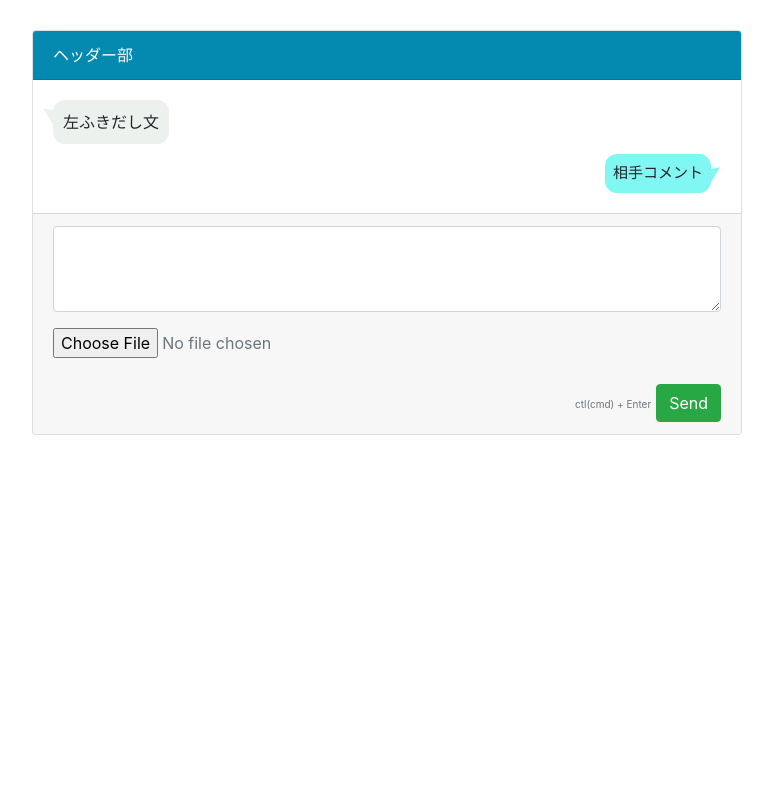
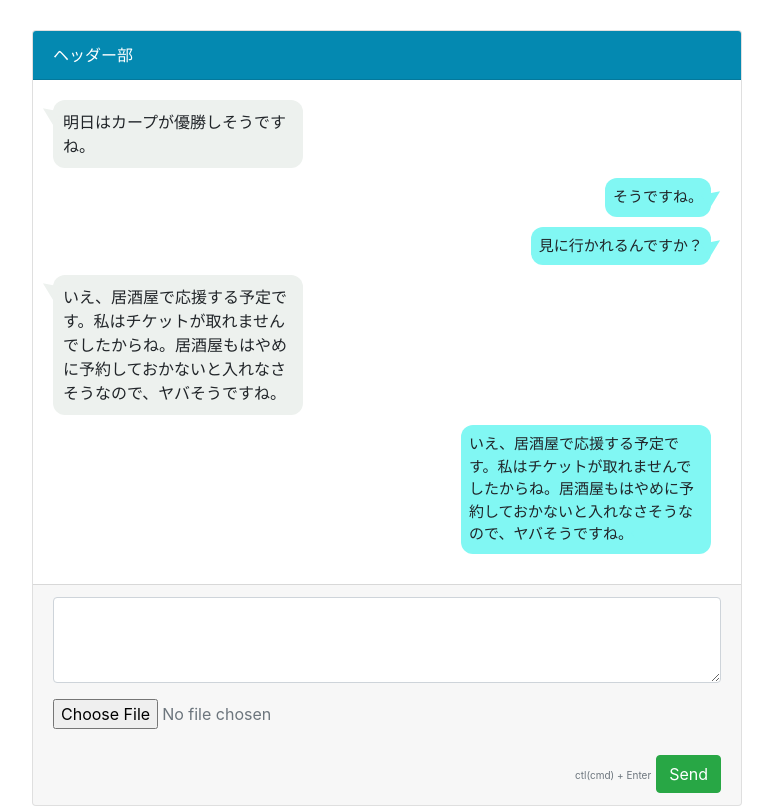
Before and after one commit to mmorito/angular-firebase, an Angular app in the folder frontend/: page / in a window 1280 px wide. Shown: the whole page, without its empty margins (253-1026 px from the left). Built offline with nearby package versions, Linux system fonts and the light colour scheme.

Commit message:
Split message element to other component.

```diff
--- a/frontend/src/app/chat/chat.component.css
+++ b/frontend/src/app/chat/chat.component.css
@@ -16,57 +16,3 @@
   float: right;
   margin-top: 10px;
 }
-
-
-/* 左コメント */
-.says {
-    display: inline-block;
-    position: relative;
-    padding: 10px;
-    max-width: 250px;
-    border-radius: 12px;
-    background: #edf1ee;
-}
-
-.says:after {
-    content: "";
-    display: inline-block;
-    position: absolute;
-    top: 3px;
-    left: -19px;
-    border: 8px solid transparent;
-    border-right: 18px solid #edf1ee;
-    -ms-transform: rotate(35deg);
-    -webkit-transform: rotate(35deg);
-    transform: rotate(35deg);
-}
-.says p {
-    margin: 0;
-    padding: 0;
-}
-
-/* 右コメント */
-.mycomment {
-    margin: 10px 0;
-}
-.mycomment p{
-    display: inline-block;
-    float: right;
-    position: relative;
-    margin: 0 10px 0 0;
-    padding: 8px;
-    max-width: 250px;
-    border-radius: 12px;
-    background: #81F7F3;
-    font-size: 15px;
-}
-
-.mycomment p:after {
-    content: "";
-    position: absolute;
-    border: 8px solid transparent;
-    border-left: 18px solid #81F7F3;
-    -ms-transform: rotate(-35deg);
-    -webkit-transform: rotate(-35deg);
-    transform: rotate(-35deg);
-}
--- a/frontend/src/app/chat/chat.component.html
+++ b/frontend/src/app/chat/chat.component.html
@@ -4,15 +4,7 @@
       ヘッダー部
     </div>
     <div class="card-body">
-      <!--左コメント-->
-      <div class="says">
-        <p>左ふきだし文</p>
-      </div>
-
-      <!--右コメント-->
-      <div class="mycomment">
-        <p>相手コメント</p>
-      </div>
+      <app-message *ngFor="let msg of messages" [side]="msg.side" [message]="msg.message"></app-message>
     </div>
     <div class="card-footer text-muted">
       <form>
--- a/frontend/src/app/chat/chat.component.ts
+++ b/frontend/src/app/chat/chat.component.ts
@@ -7,6 +7,14 @@ import { Component, OnInit } from '@angular/core';
 })
 export class ChatComponent implements OnInit {
 
+  public messages: any[] = [
+    {'side': 'left', 'message': '明日はカープが優勝しそうですね。'},
+    {'side': 'right', 'message': 'そうですね。'},
+    {'side': 'right', 'message': '見に行かれるんですか？'},
+    {'side': 'left', 'message': 'いえ、居酒屋で応援する予定です。私はチケットが取れませんでしたからね。居酒屋もはやめに予約しておかないと入れなさそうなので、ヤバそうですね。'},
+    {'side': 'right', 'message': 'いえ、居酒屋で応援する予定です。私はチケットが取れませんでしたからね。居酒屋もはやめに予約しておかないと入れなさそうなので、ヤバそうですね。'},
+  ];
+
   constructor() { }
 
   ngOnInit() {
--- a/frontend/src/app/chat/message/message.component.css
+++ b/frontend/src/app/chat/message/message.component.css
@@ -0,0 +1,53 @@
+/* 左コメント */
+.left {
+    display: inline-block;
+    position: relative;
+    padding: 10px;
+    max-width: 250px;
+    border-radius: 12px;
+    background: #edf1ee;
+}
+
+.left:after {
+    content: "";
+    display: inline-block;
+    position: absolute;
+    top: 3px;
+    left: -19px;
+    border: 8px solid transparent;
+    border-right: 18px solid #edf1ee;
+    -ms-transform: rotate(35deg);
+    -webkit-transform: rotate(35deg);
+    transform: rotate(35deg);
+}
+.left p {
+    margin: 0;
+    padding: 0;
+}
+
+/* 右コメント */
+.right {
+    margin: 10px 0;
+    text-align: right;
+}
+.right p{
+    display: inline-block;
+    text-align: left;
+    position: relative;
+    margin: 0 10px 0 0;
+    padding: 8px;
+    max-width: 250px;
+    border-radius: 12px;
+    background: #81F7F3;
+    font-size: 15px;
+}
+
+.right p:after {
+    content: "";
+    position: absolute;
+    border: 8px solid transparent;
+    border-left: 18px solid #81F7F3;
+    -ms-transform: rotate(-35deg);
+    -webkit-transform: rotate(-35deg);
+    transform: rotate(-35deg);
+}
--- a/frontend/src/app/chat/message/message.component.html
+++ b/frontend/src/app/chat/message/message.component.html
@@ -1,3 +1,3 @@
-<p>
-  message works!
-</p>
+<div [ngClass]="side">
+  <p>{{message}}</p>
+</div>
--- a/frontend/src/app/chat/message/message.component.ts
+++ b/frontend/src/app/chat/message/message.component.ts
@@ -1,4 +1,4 @@
-import { Component, OnInit } from '@angular/core';
+import { Component, OnInit, Input } from '@angular/core';
 
 @Component({
   selector: 'app-message',
@@ -7,6 +7,9 @@ import { Component, OnInit } from '@angular/core';
 })
 export class MessageComponent implements OnInit {
 
+  @Input() public side: string;
+  @Input() public message: string;
+
   constructor() { }
 
   ngOnInit() {
```
